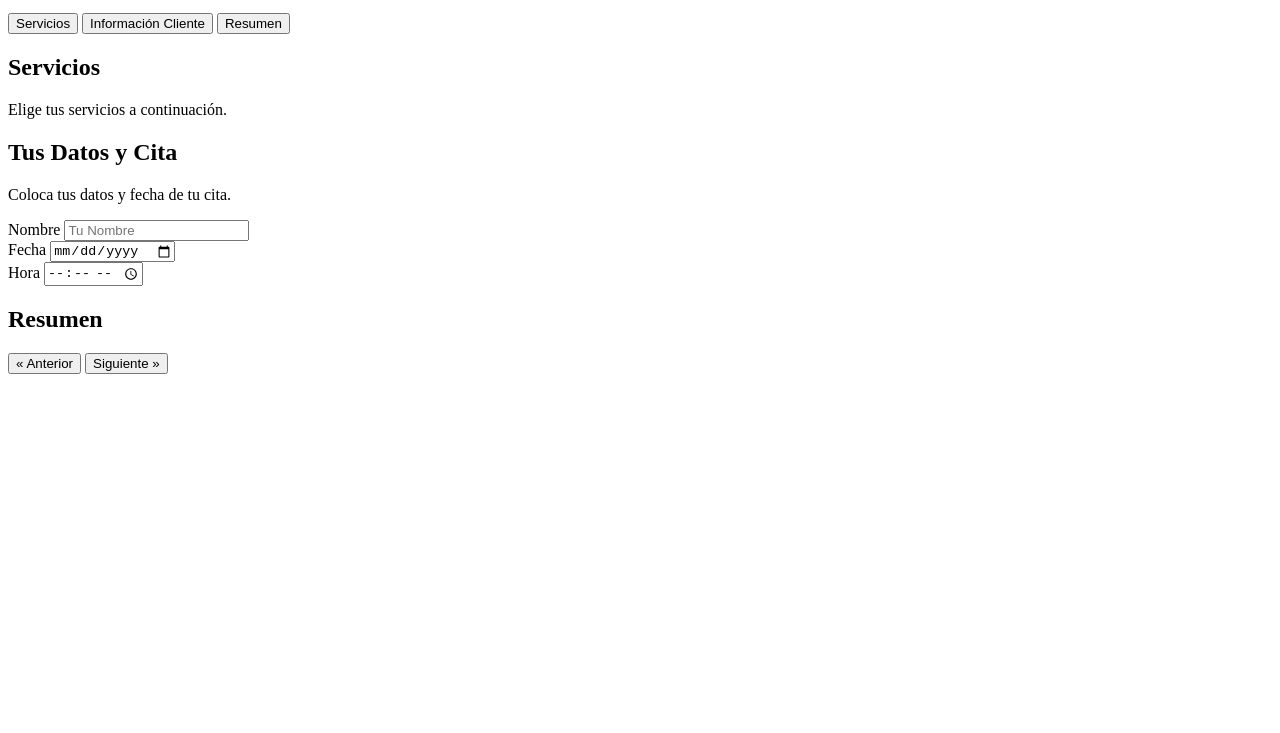
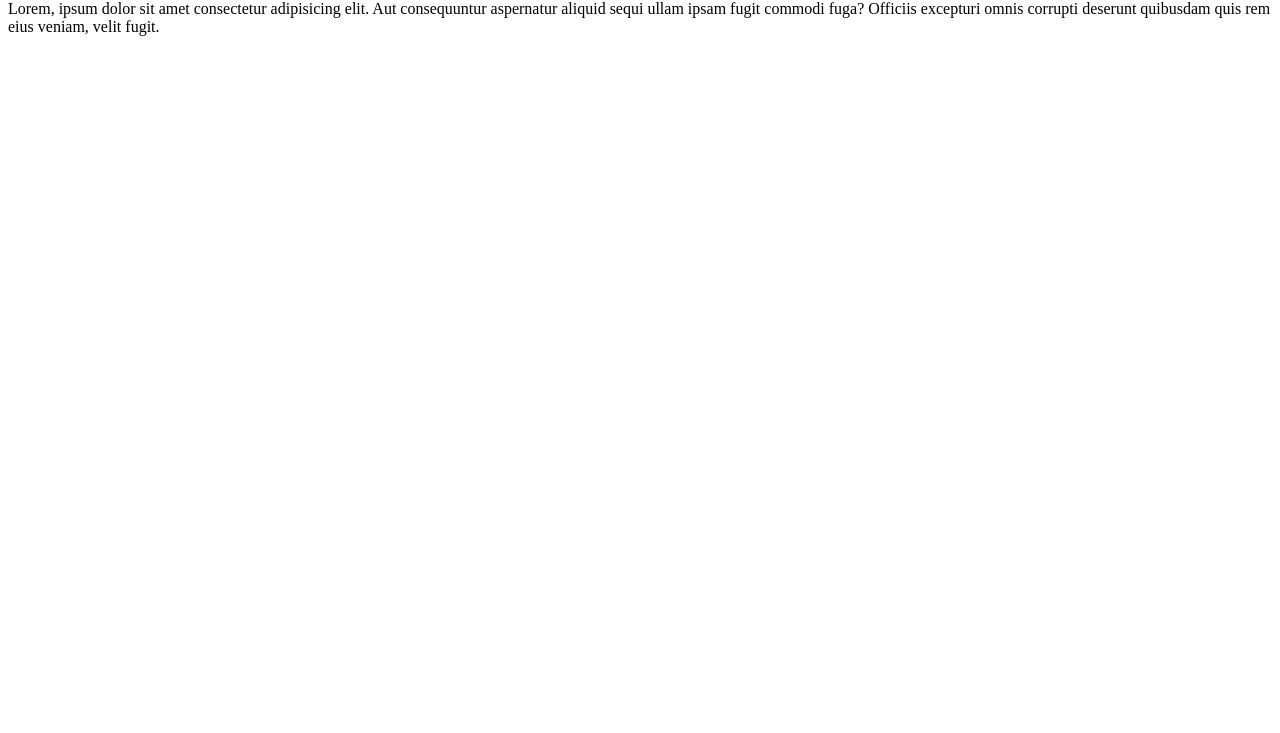
Before and after one commit to marcoTulio94/CursoGit, a plain HTML site: page index.html in a window 1280 px wide. Shown: the part 67-800 px from the top of the page. Drawn offline with Linux system fonts and the light colour scheme.

Commit message:
veamos la nube

```diff
--- a/index.html
+++ b/index.html
@@ -8,79 +8,7 @@
 </head>
 <body>
 
-    <div class="contenedor-estetica">
-        <div class="imagen"></div>
-        <div class="app">
-            <header class="header">
-                <h1>App Peluqueria</h1>
-            </header>
-
-            <nav class="tabs">
-                <button type="button" data-tab="1">Servicios</button>
-                <button type="button" data-tab="2">Información Cliente</button>
-                <button type="button" data-tab="3">Resumen</button>
-            </nav>
-
-            <div id="paso-1" class="servicios seccion">
-                <h2>Servicios</h2>
-                <p class="text-center">Elige tus servicios a continuación.</p>
-
-                <div id="servicios" class="listado-servicios"></div>
-            </div>
-            <div id="paso-2" class="informacion-cliente seccion">
-                <h2>Tus Datos y Cita</h2>
-                <p class="text-center">Coloca tus datos y fecha de tu cita.</p>
-
-                <form class="formulario">
-                    <div class="campo">
-                        <label for="nombre">Nombre</label>
-                        <input
-                            type="text"
-                            id="nombre"
-                            placeholder="Tu Nombre"
-                        >
-                    </div>
-                    <div class="campo">
-                        <label for="nombre">Fecha</label>
-                        <input
-                            type="date"
-                            id="fecha"
-                            min="2020-11-20"
-                        >
-                    </div>
-                    <div class="campo">
-                        <label for="nombre">Hora</label>
-                        <input
-                            type="time"
-                            id="hora"
-                            min="10:00:00"
-                            max="20:00:00"
-                        >
-                    </div>
-                </form>
-            </div>
-
-            <div id="paso-3" class="resumen seccion">
-                <h2>Resumen</h2>
-                <div class="contenido-resumen"></div>
-            </div>
-
-
-            <div class="paginacion">
-                <button
-                    id="anterior"
-                    type="button"
-                    class="btn"
-                >&laquo; Anterior </button>
-
-                <button
-                    id="siguiente"
-                    class="btn"
-                    href="#"
-                >Siguiente &raquo; </button>
-            </div>
-
-        </div>
-    </div>
-
+    <h2>Hola Mundo!</h2>
+    <p>Lorem, ipsum dolor sit amet consectetur adipisicing elit. Aut consequuntur aspernatur aliquid sequi ullam ipsam fugit commodi fuga? Officiis excepturi omnis corrupti deserunt quibusdam quis rem eius veniam, velit fugit.</p>
+</body>
 </html>
```
